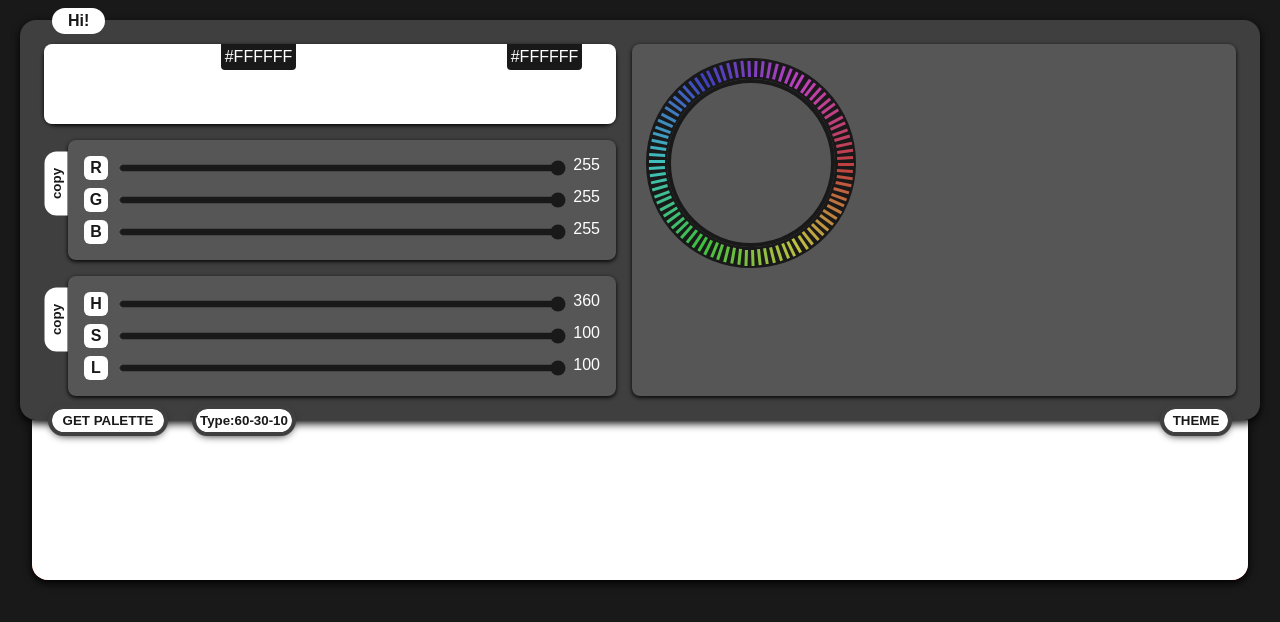
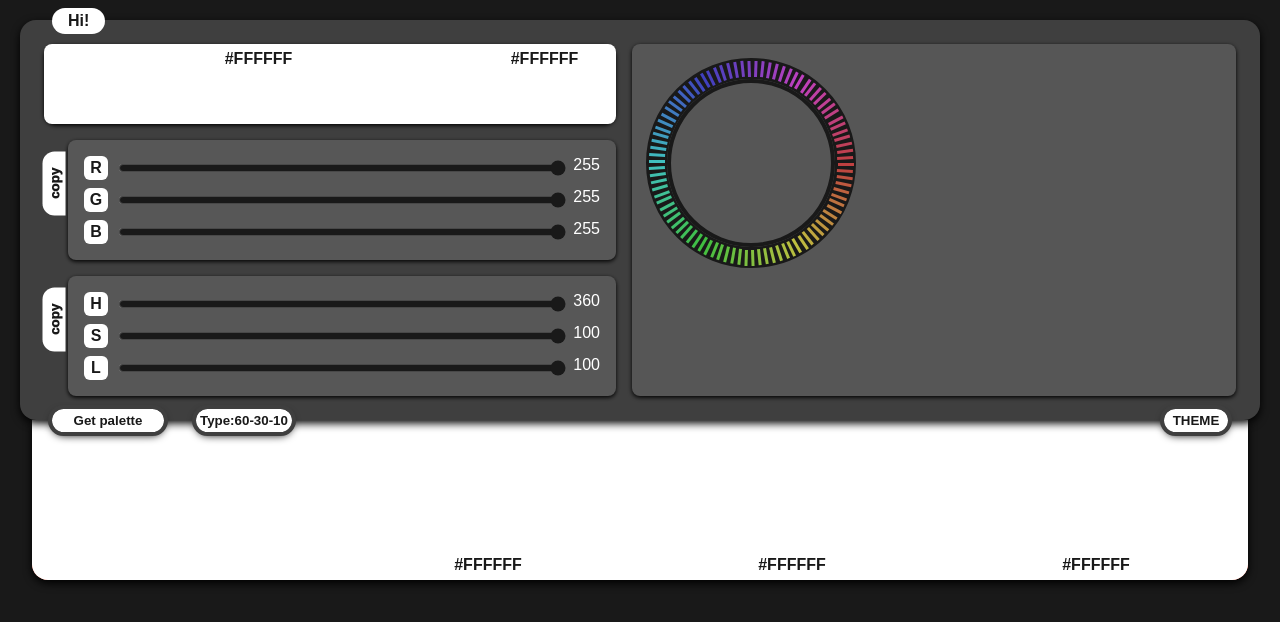
Before and after one commit to Kuovinen/ColorTools, a plain HTML site: page index.html in a window 1280 px wide. Drawn offline with Linux system fonts and the light colour scheme.

Commit message:
added HEX data for each color paletter element

```diff
--- a/functions.js
+++ b/functions.js
@@ -21,6 +21,7 @@ export default function makeSlider(labelLetter, id, colorValue, max) {
   label2.for = "rColor";
   label2.id = colorValue;
   label2.innerText = max;
+  label2.addEventListener("click", (event) => copyToClip(event.target));
   container.appendChild(label1);
   container.appendChild(element);
   container.appendChild(label2);
@@ -84,6 +85,25 @@ export function makeComplementaryColor() {
   // COLOR2.style.background = `hsl(${hsl[0]}, ${hsl[1]}%, ${hsl[2]}%)`;
   document.querySelector("#colors").appendChild(COLOR2);
 }
+//Create palette setup
+export function makePaletteSetup() {
+  let COLOR2 = "secondP";
+  let COLOR3 = "thirdP";
+  let COLOR4 = "fourthP";
+
+  function setUpPalette(id) {
+    let color = document.querySelector(`.${id}`);
+    let hexText = document.createElement("div");
+    hexText.className = `hex${id} pHex`;
+    hexText.innerHTML = "#FFFFFF";
+    hexText.addEventListener("click", (event) => copyToClip(event.target));
+    color.appendChild(hexText);
+  }
+  setUpPalette(COLOR2);
+  setUpPalette(COLOR3);
+  setUpPalette(COLOR4);
+}
+
 //event handler for changing the complamentary color when main color changes
 function modCompColor() {
   let COLOR = document.querySelector("#mainColor");
@@ -376,6 +396,23 @@ export function generatePalette() {
   COLOR3.style.background = hsl3;
   let COLOR4 = document.querySelector(".fourthP");
   COLOR4.style.background = hsl4;
+
+  function updateHex(id) {
+    function styleToHex(string) {
+      let pureString = string.slice(4, -1).split(", ");
+      pureString = pureString.map((element) => parseInt(element, 10));
+      pureString = rgbToHex(pureString);
+      return pureString;
+    }
+
+    let hex = styleToHex(document.querySelector(`.${id}`).style.background);
+    //converts CSS data to Hex
+    document.querySelector(`.hex${id}`).innerText = hex;
+  }
+
+  updateHex("thirdP");
+  updateHex("secondP");
+  updateHex("fourthP");
 }
 
 function assingNumber(initial, increment, limit) {
@@ -388,17 +425,17 @@ function assingNumber(initial, increment, limit) {
 
 export function switchPalType(target) {
   target.innerText =
-    target.innerText == "Type:60-30-10" ? "4-Color" : "Type:60-30-10";
+    target.innerText == "Type:60-30-10" ? "Type:4-Color" : "Type:60-30-10";
   let targetColor = document.querySelector(".secondP");
   if (targetColor.style.display == "none") {
-    targetColor.style.display = "block";
+    targetColor.style.display = "flex";
     document.querySelector(".mainP").style.flex = 1;
     document.querySelector(".thirdP").style.flex = 1;
     document.querySelector(".fourthP").style.flex = 1;
   } else {
     targetColor.style.display = "none";
     document.querySelector(".mainP").style.flex = 6;
-    document.querySelector(".thirdP").style.flex = 3;
-    document.querySelector(".fourthP").style.flex = 1;
+    document.querySelector(".thirdP").style.flex = 1;
+    document.querySelector(".fourthP").style.flex = 3;
   }
 }
--- a/index.html
+++ b/index.html
@@ -9,7 +9,7 @@
     <div id="panel">
       <button id="theme">THEME</button>
       <div id="tooltip">Hi!</div>
-      <button id="genPalette">GET PALETTE</button>
+      <button id="genPalette">Get palette</button>
       <button id="paletteType">Type:60-30-10</button>
       <!--input type="color" /-->
 
--- a/script.js
+++ b/script.js
@@ -9,6 +9,7 @@ import makeSlider, {
   generatePalette,
   makeCopyBtn,
   switchPalType,
+  makePaletteSetup,
 } from "./functions.js";
 console.log("Script!");
 makeMainColor();
@@ -39,3 +40,4 @@ createHueWheel(10);
 document
   .querySelector("#paletteType")
   .addEventListener("click", (event) => switchPalType(event.target));
+makePaletteSetup();
--- a/style.css
+++ b/style.css
@@ -67,7 +67,6 @@ body {
   margin: 0.5rem;
 }
 input[type="range"] {
-  background: transparent;
   outline: none;
   flex: 2;
   min-width: 15rem;
@@ -101,42 +100,58 @@ input[type="range"] {
 }
 section {
   position: relative;
-  z-index: 2;
+
   margin-top: 1rem;
   margin-left: 1.5rem;
   background: var(--cp-GreyLighter);
   padding: 0.5rem;
   border-radius: 0.5rem;
   box-shadow: 0rem 0.1rem 0.25rem black;
+  filter: brightness(1.01);
 }
 section:hover {
-  filter: brightness(1.1);
+  filter: brightness(1.05);
 }
-
+section:hover .copyButton {
+}
 .copyButton {
   position: absolute;
-  z-index: 1;
   color: var(--cp-Black);
   background: var(--cp-White);
   border: none;
   border-top-right-radius: 0.75rem;
   border-top-left-radius: 0.75rem;
   transform: rotate(270deg);
-  left: -2.75rem;
+  left: -2.9rem;
   top: 2rem;
   width: 4rem;
-  font-weight: 700;
+  font-weight: 1000;
   padding: 0.25rem;
 }
-
+.copyButton:hover {
+  padding-bottom: 0.75rem;
+  left: -3.1rem;
+  top: 1.75rem;
+}
 .hex,
 .hexComp {
-  color: var(--cp-White);
-  background: var(--cp-Black);
-  padding: 0.25rem;
-  border-bottom-left-radius: 0.25rem;
-  border-bottom-right-radius: 0.25rem;
+  color: var(--cp-Black);
+  position: relative;
+  top: 0.25rem;
+  background: var(--cp-White);
+  padding: 0.1rem 0.2rem;
+  font-weight: 700;
+  border-radius: 0.25rem;
 }
+.pHex {
+  color: var(--cp-Black);
+  margin-bottom: 0.25rem;
+  background: var(--cp-White);
+  padding: 0.1rem 0.2rem;
+  font-weight: 700;
+  border-radius: 0.25rem;
+}
+
 #tooltip {
   position: absolute;
   color: var(--cp-Black);
@@ -247,22 +262,31 @@ section:hover {
 .mainP {
   height: auto;
   flex: 1;
-  background: var(--cp-White);
+  background: white;
 }
 .secondP {
   height: auto;
+  display: flex;
+  justify-content: center;
+  align-items: flex-end;
   flex: 1;
-  background: var(--cp-White);
+  background: white;
 }
 .thirdP {
   height: auto;
+  display: flex;
+  justify-content: center;
+  align-items: flex-end;
   flex: 1;
-  background: var(--cp-White);
+  background: white;
 }
 .fourthP {
   height: auto;
+  display: flex;
+  justify-content: center;
+  align-items: flex-end;
   flex: 1;
-  background: var(--cp-White);
+  background: white;
 }
 @media (max-width: 1000px) {
   #panel {
```
